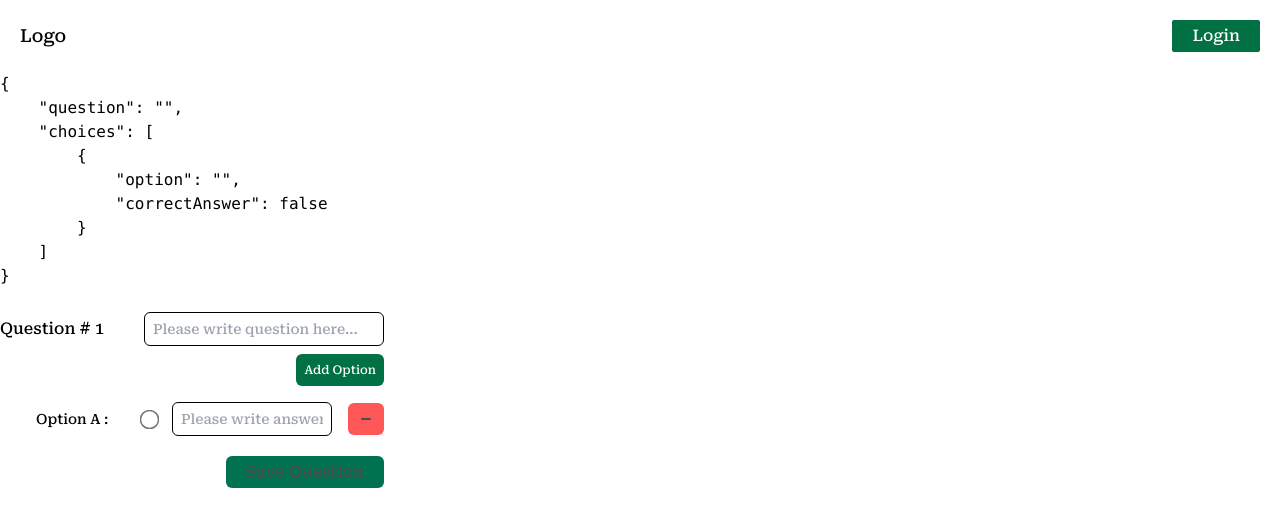
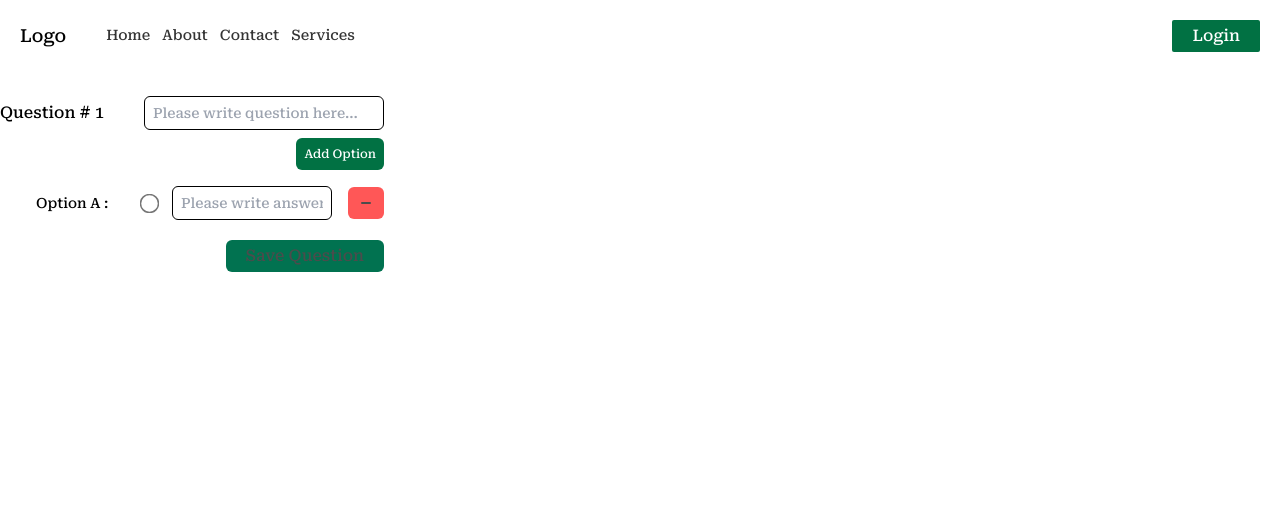
Before and after one commit to russellbanares322/mern-crud, a React (Vite) app in the folder frontend/: page / in a window 1280 px wide. Shown: the top 526 px of the page. Built offline with nearby package versions, Linux system fonts and the light colour scheme; no server answers.

Commit message:
feat: install react-hot-toast package for toast notification

```diff
--- a/frontend/package.json
+++ b/frontend/package.json
@@ -17,6 +17,7 @@
     "axios": "^1.4.0",
     "react": "^18.2.0",
     "react-dom": "^18.2.0",
+    "react-hot-toast": "^2.4.1",
     "react-icons": "^4.10.1",
     "react-router-dom": "^6.8.1"
   },
--- a/frontend/src/components/navbar/Navbar.jsx
+++ b/frontend/src/components/navbar/Navbar.jsx
@@ -22,13 +22,13 @@ const Navbar = () => {
       </div>
       <ul
         className={`${
-          isNavOpen ? "opacity-1 top-[60px]" : "top-[-400px] opacity-0"
-        } md:opacity-1 absolute left-0 flex w-full flex-col items-center justify-center gap-3 border-t border-t-green bg-white p-5 pt-7 text-black transition-all duration-500 ease-in-out md:static md:mr-auto md:flex md:w-auto md:flex-row md:items-center md:justify-start md:border-none md:p-0 md:py-0 md:text-black`}
+          isNavOpen ? "opacity-1 top-[60px]" : "top-[-400px]"
+        } md:opacity-1 absolute left-0 z-50 flex w-full flex-col items-center justify-center gap-3 border-t border-t-green bg-white p-5 pt-7 text-black transition-all duration-500 ease-in-out md:static md:mr-auto md:flex md:w-auto md:flex-row md:items-center md:justify-start md:border-none md:p-0 md:py-0 md:text-black`}
       >
-        <li className="cursor-pointer text-[0.9rem]">Home</li>
-        <li className="cursor-pointer text-[0.9rem]">About</li>
-        <li className="cursor-pointer text-[0.9rem]">Contact</li>
-        <li className="cursor-pointer text-[0.9rem]">Services</li>
+        <li className="cursor-pointer text-[0.9rem] text-black">Home</li>
+        <li className="cursor-pointer text-[0.9rem] text-black">About</li>
+        <li className="cursor-pointer text-[0.9rem] text-black">Contact</li>
+        <li className="cursor-pointer text-[0.9rem] text-black">Services</li>
         <button className="visible w-full rounded-sm bg-green py-2 text-[1rem] text-white md:hidden">
           Login
         </button>
--- a/frontend/src/main.jsx
+++ b/frontend/src/main.jsx
@@ -4,12 +4,14 @@ import App from "./App";
 import "./index.css";
 import { BrowserRouter as Router } from "react-router-dom";
 import { WorkoutProvider } from "./context/WorkoutContext";
+import { Toaster } from "react-hot-toast";
 
 ReactDOM.createRoot(document.getElementById("root")).render(
   <React.StrictMode>
     <Router>
       <WorkoutProvider>
         <App />
+        <Toaster position="top-center" reverseOrder={false} />
       </WorkoutProvider>
     </Router>
   </React.StrictMode>
--- a/frontend/src/pages/form/DynamicForm.jsx
+++ b/frontend/src/pages/form/DynamicForm.jsx
@@ -30,14 +30,11 @@ const DynamicForm = () => {
 
     setInputValues({
       ...inputValues,
-      choices: inputValues.choices.map((choice, choiceIndex) =>
-        correctAnswerIdx === choiceIndex
-          ? {
-              ...choice,
-              correctAnswer: checked,
-            }
-          : choice
-      ),
+      choices: inputValues.choices.map((choice, choiceIndex) => ({
+        ...choice,
+        correctAnswer:
+          checked && correctAnswerIdx === choiceIndex ? checked : false,
+      })),
     });
   };
 
@@ -82,16 +79,25 @@ const DynamicForm = () => {
 
   const handleSaveQuestion = () => {
     setSavedInputValues([...savedInputValues, inputValues]);
+    setInputValues({
+      question: "",
+      choices: [
+        {
+          option: "",
+          correctAnswer: false,
+        },
+      ],
+    });
   };
 
   return (
     <div className="w-[24rem]">
-      <pre>{JSON.stringify(inputValues, null, 4)}</pre>
       <br />
       <div>
         <div className="flex items-center justify-start gap-5">
           <label className="mr-auto">Question # 1</label>
           <input
+            value={inputValues.question}
             onChange={handleInputChange}
             className="w-[15rem] rounded-md border px-2 py-1 placeholder:text-sm"
             placeholder="Please write question here..."
```
Also changed, not shown: 1 other file (tests, documents, lock files or other folders).
